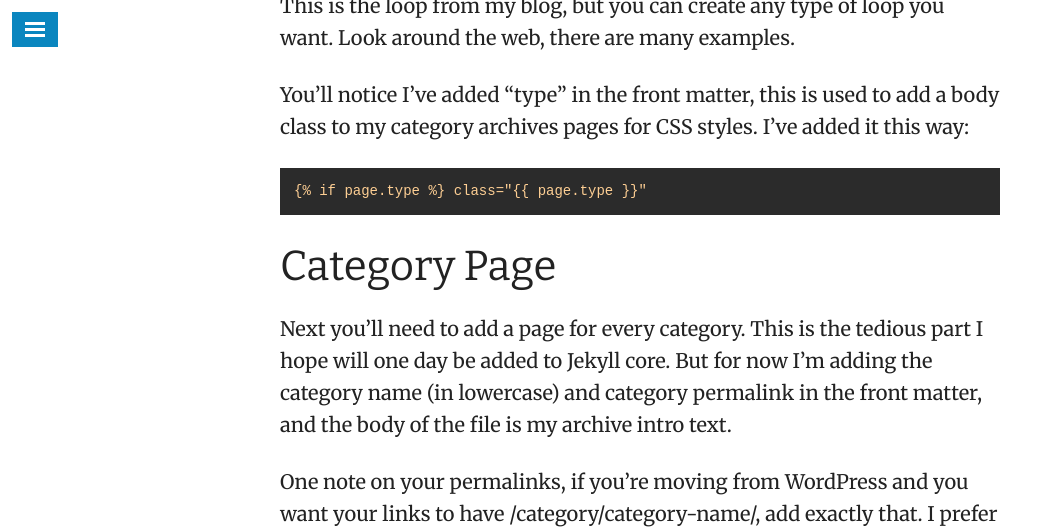
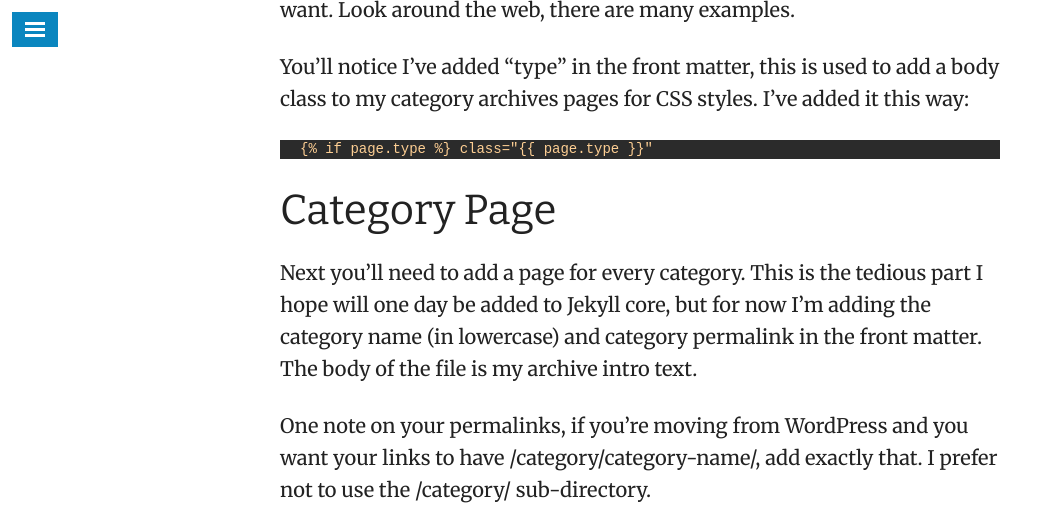
Before and after one commit to snowdj/bradonomics.github.io, a Jekyll site: the page built from _posts/2015-12-14-jekyll-categories.md, in a window 1280 px wide and 900 px high, scrolled down 1491 px, cut to the strip 0-527 px from the top of the window. Shown: the whole strip, without its empty margins (0-1051 px from the left). Built offline with Jekyll 4.4.1, drawn with Linux system fonts in a browser that asks for light colours; nearby versions of some CDN libraries; some web fonts are replaced; comment, search, counter and statistics services are not loaded; some of the changed text lies outside the part shown.

Commit message:
Updated syntax highlighter code

````diff
--- a/_posts/2015-12-14-jekyll-categories.md
+++ b/_posts/2015-12-14-jekyll-categories.md
@@ -10,7 +10,7 @@ featured-image:
 og-image: octojekyll-mascot.jpg
 permalink:
 ---
-Categories in Jekyll had me stymied for months. I looked for tutorials and dug trough theme files on GitHub, but couldn't get it to work.
+Categories in Jekyll had me stymied for months. I looked for tutorials and dug through theme files on GitHub, but couldn't get it to work.
 
 Well, finally I've got it. I hope category and tag support will be added to Jekyll core one day, but in the meanwhile here is the workaround I used:
 
@@ -26,9 +26,9 @@ If you want multiple categories you'll need to loop trough them:
 
 In either case you can call them in your post layout like so:
 
-{% highlight html %}
+```html
 {% raw %}{% include post-categories.html %}{% endraw %}
-{% endhighlight %}
+```
 
 ## Category Layout
 
@@ -40,13 +40,13 @@ This is the loop from my blog, but you can create any type of loop you want. Loo
 
 You'll notice I've added "type" in the front matter, this is used to add a body class to my category archives pages for CSS styles. I've added it this way:
 
-{% highlight html %}
+```html
 {% raw %}{% if page.type %} class="{{ page.type }}"{% endraw %}
-{% endhighlight %}
+```
 
 ## Category Page
 
-Next you'll need to add a page for every category. This is the tedious part I hope will one day be added to Jekyll core. But for now I'm adding the category name (in lowercase) and category permalink in the front matter, and the body of the file is my archive intro text.
+Next you'll need to add a page for every category. This is the tedious part I hope will one day be added to Jekyll core, but for now I'm adding the category name (in lowercase) and category permalink in the front matter. The body of the file is my archive intro text.
 
 One note on your permalinks, if you're moving from WordPress and you want your links to have /category/category-name/, add exactly that. I prefer not to use the /category/ sub-directory.
 
@@ -54,9 +54,9 @@ One note on your permalinks, if you're moving from WordPress and you want your l
 
 Don't forget to include the _pages directory in your _config.yml file or Jekyll won't pickup the pages during the build:
 
-{% highlight yaml %}
+```yaml
 {% raw %}include: ["_pages"]{% endraw %}
-{% endhighlight %}
+```
 
 ## Styles
 
````
